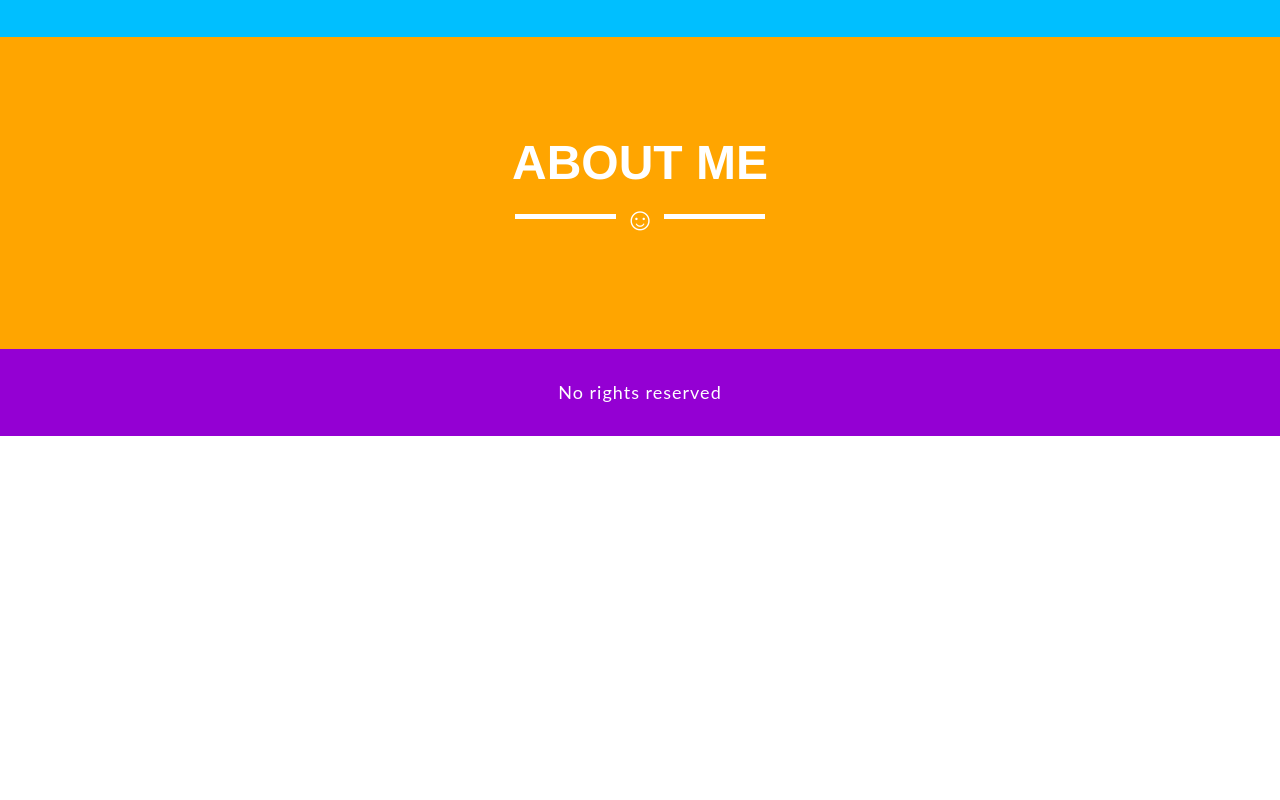
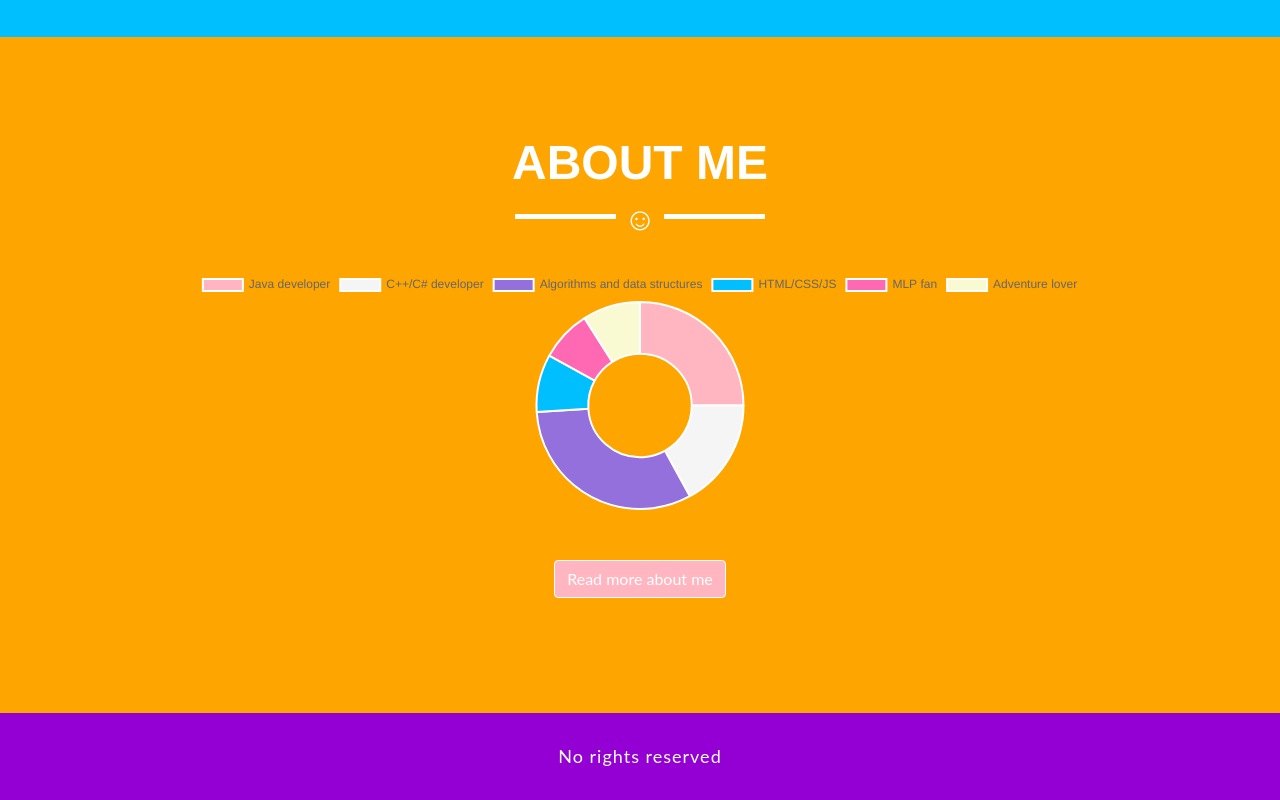
Before and after one commit to mzhelezova/TrustPilot, a plain HTML site: page index.html in a window 1280 px wide. Shown: the part 2107-2907 px from the top of the page. Before the commit the page ends 2543 px from the top, so only its background shows below. Drawn offline with nearby package versions, Linux system fonts and the light colour scheme.

Commit message:
Added skills charts and resume file

```diff
--- a/index.html
+++ b/index.html
@@ -14,11 +14,15 @@
     <!-- Bootstrap core CSS -->
 	<script src="https://ajax.googleapis.com/ajax/libs/jquery/3.2.1/jquery.min.js"></script>
 	<script src="https://maxcdn.bootstrapcdn.com/bootstrap/3.3.7/js/bootstrap.min.js"></script>
-
 	<link rel="stylesheet" href="https://maxcdn.bootstrapcdn.com/bootstrap/4.0.0-beta/css/bootstrap.min.css" integrity="sha384-/Y6pD6FV/Vv2HJnA6t+vslU6fwYXjCFtcEpHbNJ0lyAFsXTsjBbfaDjzALeQsN6M" crossorigin="anonymous">
 
+	<!-- Chart.js -->
+	<script src="https://cdnjs.cloudflare.com/ajax/libs/Chart.js/2.7.0/Chart.js"></script>
+
     <link href="resources/css/pony-game.css" rel="stylesheet">
+
 	<script src="resources/js/pony-game.js"></script>
+	<script src="resources/js/about-me.js"></script>
 	<script src="resources/js/helper.js"></script>
 
 
@@ -129,8 +133,12 @@
       <div class="container">
         <h2 class="text-center">About Me</h2>
         <hr class="symbol-primary">
+		<canvas id="about-me"></canvas>
 
-      </div>
+		<div class="row">
+			<a href="MZ_resume2017.pdf" class="btn" target="_blank" role="button" style="margin: 0 auto;" >Read more about me</a>
+		</div>
+	  </div>
     </section>
 
     <!-- Footer -->
--- a/resources/css/pony-game.css
+++ b/resources/css/pony-game.css
@@ -29,10 +29,17 @@ h6 {
   color: white;}
 
 /*------- Sections -------- */
-section input[type="button"] {
+section input[type="button"], a[role="button"] {
 	cursor: pointer;
 	border-color:white;
 	color: white;
+}
+
+input[type="button"], a[role="button"] {
+	background-color: lightpink;}
+
+input[type="button"]:hover, a[role="button"]:hover {
+	background-color: hotpink;
 }
 
 section {
@@ -58,13 +65,6 @@ section hr.symbol-primary:after {
   padding: 0 0.25em;
   content: '★';
   color: white; }
-
-input[type="button"] {
-	background-color: lightpink;}
-
-input[type="button"]:hover {
-	background-color: hotpink;
-}
 
 /*----- Section Create A Game -----*/
 
@@ -176,6 +176,12 @@ section#about hr.symbol-primary:after {
 section#about {
   color: white;
   background: orange; }
+
+#about canvas#about-me {
+	height: 20px;
+	width: 20px;
+	margin: 50px 0;
+}
 
 @media (max-width: 767px) {
   section {
--- /dev/null
+++ b/resources/js/about-me.js
@@ -0,0 +1,35 @@
+$(document).ready(function() {
+	var data = {
+		datasets: [{
+			data: [25, 17, 32, 9, 8, 9],
+			backgroundColor: [
+				"lightpink",
+				"whitesmoke",
+				"mediumpurple",
+				"deepskyblue",
+				"hotpink",
+				"lightgoldenrodyellow"
+			],
+			hoverBorderColor: "orange"
+		}],
+
+		labels: [
+			'Java developer',
+			'C++/C# developer',
+			'Algorithms and data structures',
+			'HTML/CSS/JS',
+			'MLP fan',
+			'Adventure lover'
+		]
+	};
+	var ctx = $("#about-me")[0].getContext("2d");
+	skillsChart = new Chart(ctx, {
+		type: 'doughnut',
+		data: data,
+		options: {
+			responsive: true,
+			maintainAspectRatio: false
+		}
+	});
+
+});
```
Also changed, not shown: 1 other file.
